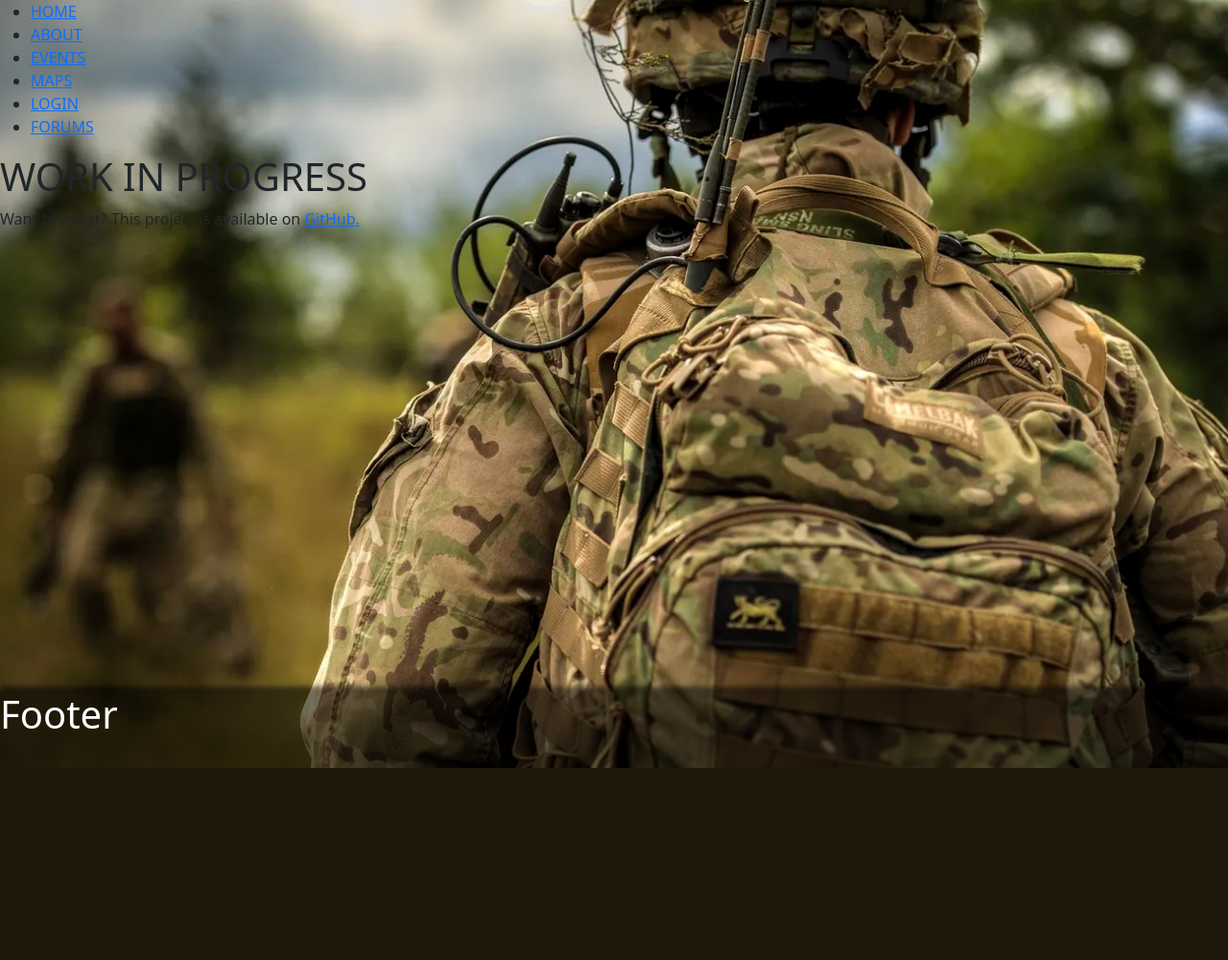
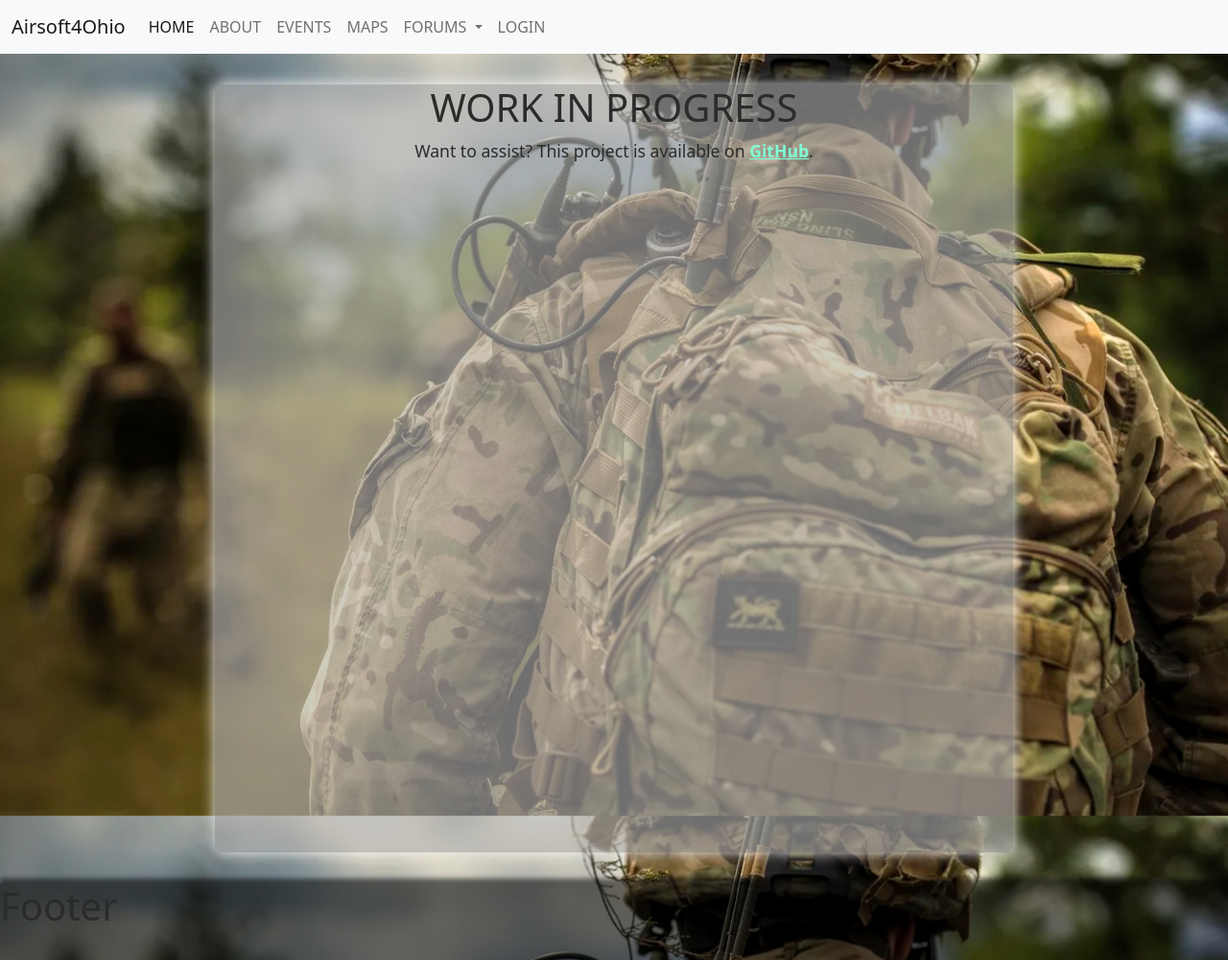
Before and after one commit to TimeCrunch101/airsoft4ohio.com, a Node server app: page / in a window 1280 px wide. Shown: the whole page at 96% size. Before the commit the page ends 800 px from the top, so only its background shows below. Run offline with Node 20, Linux system fonts and the light colour scheme; some libraries are stand-ins or nearby versions.

Commit message:
major updates
included bootstrap, updated design, included quill js (an open source rich text editor),

```diff
--- a/package.json
+++ b/package.json
@@ -29,6 +29,7 @@
     "express": "^4.18.1",
     "express-handlebars": "^6.0.6",
     "jquery": "^3.6.1",
-    "mysql2": "^2.3.3"
+    "mysql2": "^2.3.3",
+    "quill": "^1.3.7"
   }
 }
--- a/public/styles/style.css
+++ b/public/styles/style.css
@@ -1,3 +1,8 @@
+:root {
+    --fs-lg: 1.1em;
+    --fw-lg: 500;
+}
+
 html, body {
     background-image: url(/imgs/soldier.jpg);
     background-size: cover;
@@ -5,11 +10,32 @@ html, body {
     background-attachment: fixed;
 }
 footer {
-    position: fixed;
-    bottom: 0;
+    /* position: fixed;
+    bottom: 0; */
     width: 100%;
     height: 5em;
     background-color: hsla(0, 0%, 0%, 0.548);
     color: white;
     box-shadow: 0px -5px 5px hsla(0, 0%, 0%, 0.548);
 }
+
+h1,h2,h3,h4,h5,h6,h7,h8,p {
+    color: rgb(43, 43, 43);
+}
+p {
+    font-weight: var(--fw-lg);
+    font-size: var(--fs-lg);
+}
+
+.main-container {
+    background-color: hsla(0, 0%, 70%, 0.623);
+    border-radius: .5em;
+    width: 65%;
+    margin: 2em auto;
+    box-shadow: 0px 0px 15px whitesmoke;
+    height: 100vh;
+}
+#github-link{
+    font-weight: bold;
+    color: aquamarine;
+}
--- a/server/controllers/viewController.js
+++ b/server/controllers/viewController.js
@@ -16,6 +16,9 @@ let loginView = (req, res) => {
 let forumsView = (req, res) => {
     res.render('forums');
 };
+let createPostView = (req, res) => {
+    res.render('createPost');
+};
 module.exports = {
     homeView: homeView,
     aboutView: aboutView,
@@ -23,4 +26,5 @@ module.exports = {
     mapsView: mapsView,
     loginView: loginView,
     forumsView: forumsView,
+    createPostView: createPostView,
 };
--- a/server/router/router.js
+++ b/server/router/router.js
@@ -8,6 +8,7 @@ const initWebRoutes = (app) => {
     router.get('/maps', viewController.mapsView);
     router.get('/login', viewController.loginView);
     router.get('/forums', viewController.forumsView);
+    router.get('/create/post', viewController.createPostView)
     return app.use('/', router);
 };
 module.exports = router;
--- a/views/events.hbs
+++ b/views/events.hbs
@@ -1,3 +1,5 @@
 {{>nav}}
-<h1>Events</h1>
+<div class="main-container">
+    <h1>Events</h1>
+</div>
 {{>footer}}
--- a/views/forums.hbs
+++ b/views/forums.hbs
@@ -1,3 +1,5 @@
 {{>nav}}
-<h1>Forums</h1>
+<div class="main-container">
+    <h1>Forums</h1>
+</div>
 {{>footer}}
--- a/views/home.hbs
+++ b/views/home.hbs
@@ -1,4 +1,15 @@
+
 {{>nav}}
-<h1>WORK IN PROGRESS</h1>
-<p>Want to assist? This project is available on <a target="_blank" href="https://github.com/TimeCrunch101/airsoft4ohio.com">GitHub.</a></p>
+<div class="main-container">
+    <div class="wip">
+        <h1>WORK IN PROGRESS</h1>
+        <p>Want to assist? This project is available on <a id="github-link" target="_blank" href="https://github.com/TimeCrunch101/airsoft4ohio.com">GitHub</a>.</p>
+    </div>
+</div>
 {{>footer}}
+
+<style>
+.wip {
+    text-align: center;
+}
+</style>
--- a/views/layouts/main.hbs
+++ b/views/layouts/main.hbs
@@ -5,8 +5,14 @@
     <meta http-equiv="X-UA-Compatible" content="IE=edge">
     <meta name="viewport" content="width=device-width, initial-scale=1.0">
     <link rel="stylesheet" href="/styles/style.css">
-    <link rel="stylesheet" href="./bs/css/bootstrap.css">
-    <link rel="stylesheet" href="./bs/css/font/bootstrap-icons.css">
+    <link rel="stylesheet" href="/bs/dist/css/bootstrap.css">
+    <link rel="stylesheet" href="/bs-icons/font/bootstrap-icons.css">
+    <link rel="stylesheet" href="/quill/dist/quill.core.css">
+    <link rel="stylesheet" href="/quill/dist/quill.bubble.css">
+    <link rel="stylesheet" href="/quill/dist/quill.snow.css">
+    <script src="/quill/dist/quill.core.js"></script>
+    <script src="/quill/dist/quill.js"></script>
+    <script src="/quill/dist/quill.min.js"></script>
     <link rel="shortcut icon" href="/imgs/ohio-s.ico" type="image/x-icon">
     <title>Airsoft4Ohio</title>
 </head>
@@ -14,5 +20,6 @@
     {{{body}}}
 </body>
 <script src="/scripts/script.js"></script>
-<script src="./bs/js/bootstrap.min.js"></script>
+<script src="/bs/dist/js/bootstrap.bundle.js"></script>
+
 </html>
--- a/views/maps.hbs
+++ b/views/maps.hbs
@@ -1,3 +1,5 @@
 {{>nav}}
-<h1>Maps</h1>
+<div class="main-container">
+    <h1>Maps</h1>
+</div>
 {{>footer}}
--- a/views/partials/nav.hbs
+++ b/views/partials/nav.hbs
@@ -1,10 +1,47 @@
-<div>
-    <ul>
-        <li><a href="/">HOME</a></li>
-        <li><a href="/about">ABOUT</a></li>
-        <li><a href="/events">EVENTS</a></li>
-        <li><a href="/maps">MAPS</a></li>
-        <li><a href="/login">LOGIN</a></li>
-        <li><a href="/forums">FORUMS</a></li>
-    </ul>
-</div>
+<nav class="navbar navbar-expand-lg bg-light">
+  <div class="container-fluid">
+    <a class="navbar-brand" href="/">Airsoft4Ohio</a>
+    <button class="navbar-toggler" type="button" data-bs-toggle="collapse" data-bs-target="#navbarSupportedContent" aria-controls="navbarSupportedContent" aria-expanded="false" aria-label="Toggle navigation">
+      <span class="navbar-toggler-icon"></span>
+    </button>
+    <div class="collapse navbar-collapse" id="navbarSupportedContent">
+      <ul class="navbar-nav me-auto mb-2 mb-lg-0">
+        <li class="nav-item">
+          <a class="nav-link active" aria-current="page" href="/">HOME</a>
+        </li>
+        <li class="nav-item">
+          <a class="nav-link" href="/about">ABOUT</a>
+        </li>
+        <li class="nav-item">
+          <a class="nav-link" href="/events">EVENTS</a>
+        </li>
+        <li class="nav-item">
+          <a class="nav-link" href="/maps">MAPS</a>
+        </li>
+
+
+        <li class="nav-item dropdown">
+          <a class="nav-link dropdown-toggle" href="#" role="button" data-bs-toggle="dropdown" aria-expanded="false">
+            FORUMS
+          </a>
+          <ul class="dropdown-menu">
+            <li><a class="dropdown-item" href="/create/post">Create Post</a></li>
+          </ul>
+        </li>
+
+
+        <li class="nav-item">
+          <a class="nav-link" href="/login">LOGIN</a>
+        </li>
+
+
+      </ul>
+
+
+      {{!-- <form class="d-flex" role="search">
+        <input class="form-control me-2" type="search" placeholder="Search" aria-label="Search">
+        <button class="btn btn-outline-success" type="submit">Search</button>
+      </form> --}}
+    </div>
+  </div>
+</nav>
```
Also changed, not shown: app.js (+8 -5 lines), views/about.hbs (+10 -0 lines), views/createPost.hbs (added, +16 -0 lines), 1 other file.
